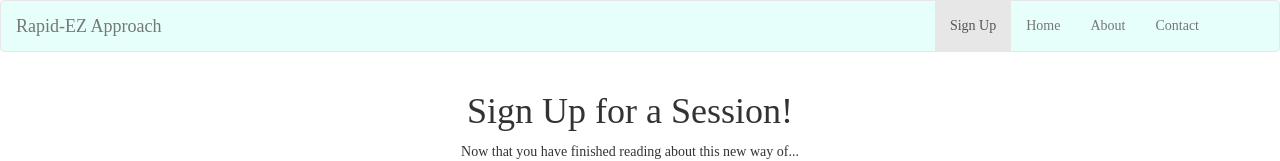
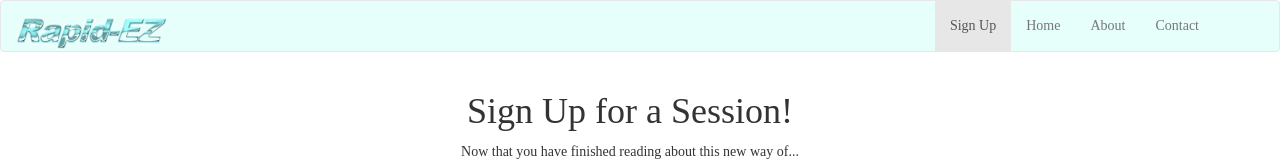
Before and after one commit to Rapid-Ez/Rapid-Ez.github.io, a plain HTML site: page sign.html in a window 1280 px wide. Shown: the top 161 px of the page. Drawn offline with nearby package versions, Linux system fonts and the light colour scheme; a web font is replaced by a local one.

Commit message:
add logo

```diff
--- a/sign.html
+++ b/sign.html
@@ -43,7 +43,7 @@
 	<nav class="navbar navbar-default">
   		<div class="container-fluid">
     		<div class="navbar-header">
-      			<a class="navbar-brand" href="index.html">Rapid-EZ Approach</a>
+      			<a class = "navbar-brand" href="index.html"><img src="logo.png"></a>
     		</div>
     		<ul class="nav navbar-nav">
       			<li class="active"><a href="sign.html">Sign Up</a></li>
```
Also changed, not shown: contact.html (+1 -1 lines), index.html (+1 -1 lines).
